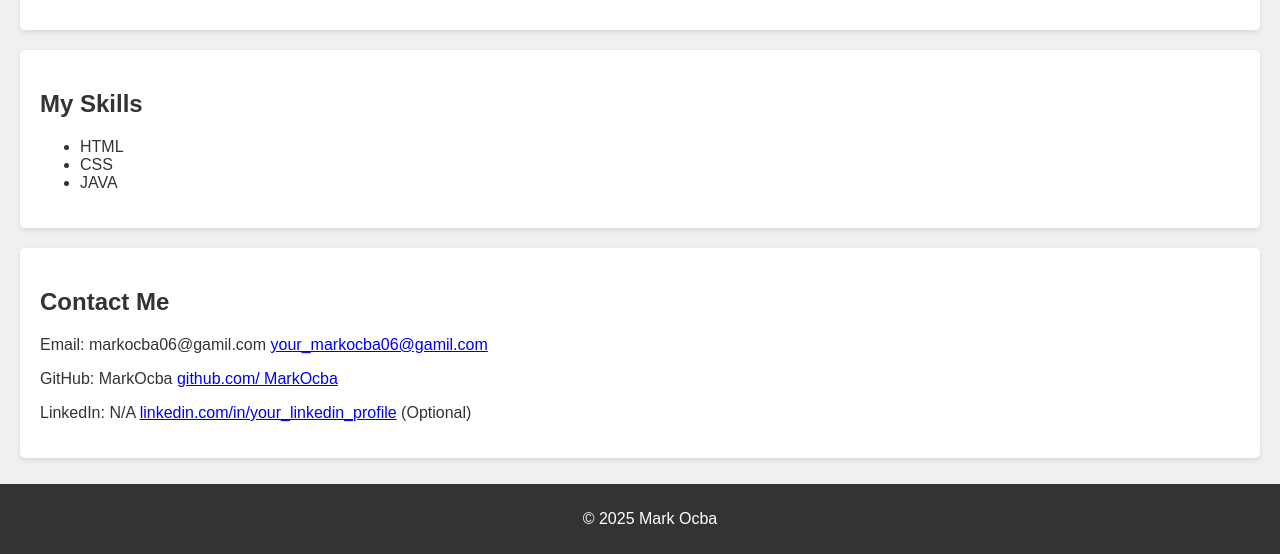
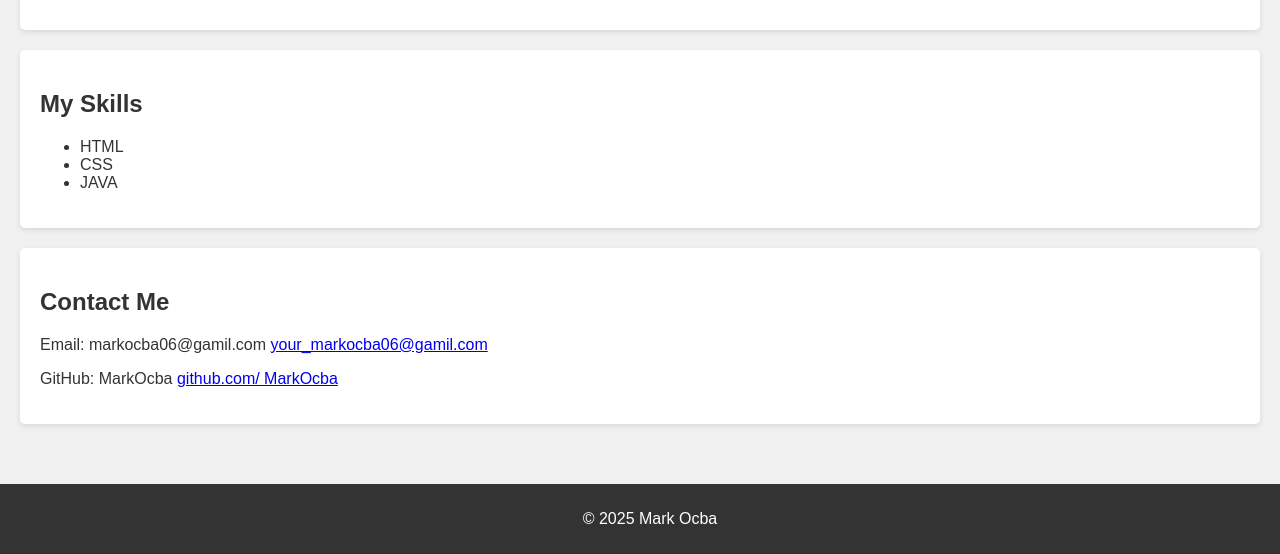
Before and after one commit to MarkOcba/website-Ocba, a plain HTML site: page index.html in a window 1280 px wide. Shown: the part 246-800 px from the top of the page. Drawn offline with Linux system fonts and the light colour scheme.

Commit message:
Update index.html

```diff
--- a/index.html
+++ b/index.html
@@ -84,7 +84,6 @@
         <h2>Contact Me</h2>
         <p>Email: markocba06@gamil.com <a href="mailto:your_markocba06@gamil.com">your_markocba06@gamil.com</a></p>
         <p>GitHub: MarkOcba <a href="https://github.com/ MarkOcba">github.com/ MarkOcba</a></p>
-        <p>LinkedIn: N/A <a href="your_linkedin_profile_url">linkedin.com/in/your_linkedin_profile</a> (Optional)</p>
     </section>
 
     <footer>
```
